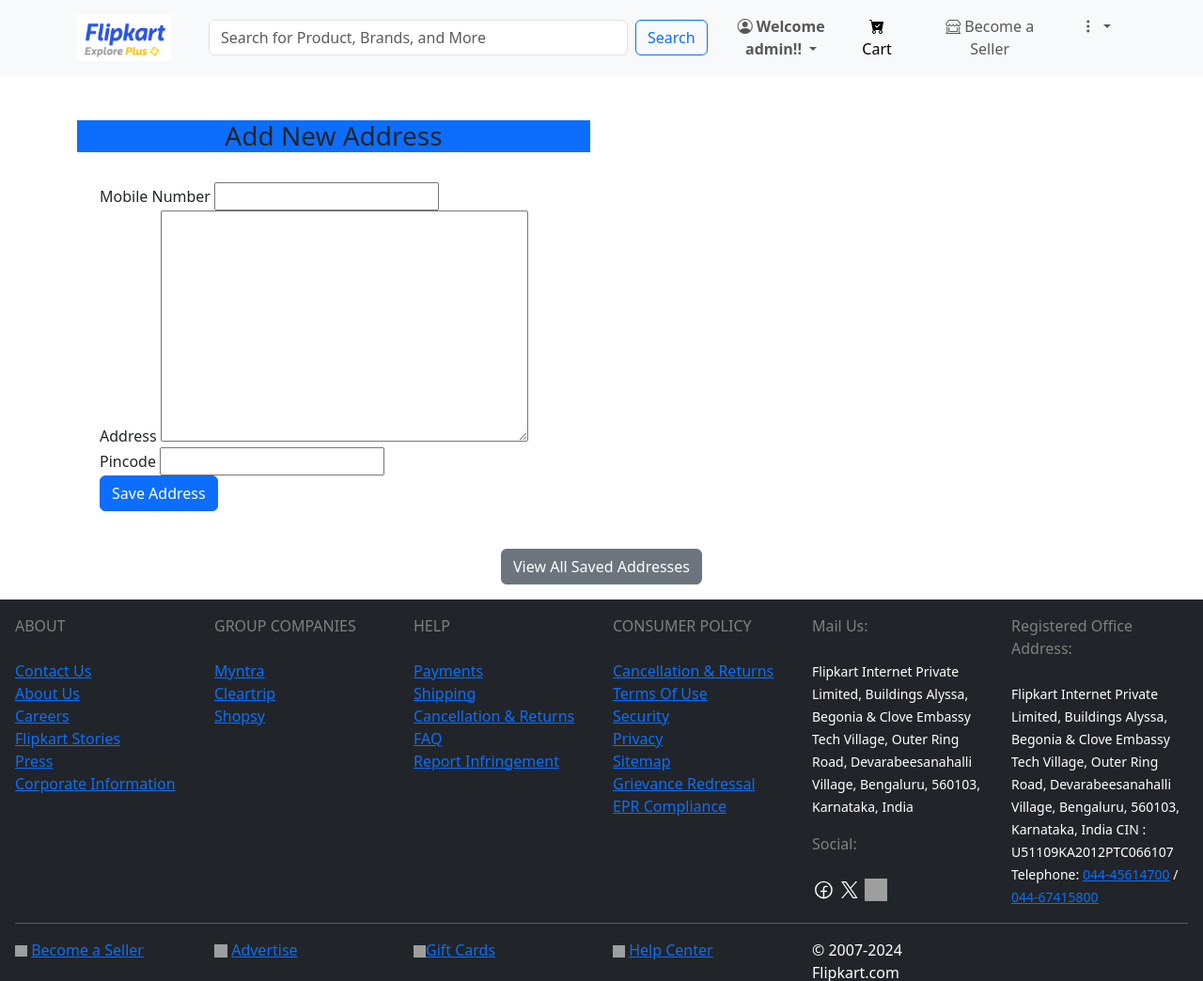
After one commit to Chirag160504/Flipkart-project, a Django app: page /addaddress/ in a window 1280 px wide. The commit adds this page. Shown: the top 1044 px of the page at 94% size. Run offline with Django 5.2, Linux system fonts and the light colour scheme; a user stored in the database is signed in; grey boxes are pictures that could not be loaded.

Commit message:
Fourth Commit

```diff
--- /dev/null
+++ b/flipkartproject/app/forms.py
@@ -0,0 +1,7 @@
+from django import forms
+from .models import Address
+
+class AddressForm(forms.ModelForm):
+    class Meta:
+        model = Address
+        fields = ["mobile", "address", "pincode"]
--- a/flipkartproject/app/models.py
+++ b/flipkartproject/app/models.py
@@ -30,3 +30,18 @@ class Orders(models.Model):
     userid = models.ForeignKey(User, on_delete=models.SET_NULL, null=True)
     productid = models.ForeignKey(Product, on_delete=models.CASCADE, null=True)
     qty = models.PositiveIntegerField(default=0)
+
+
+class Address(models.Model):
+    userid = models.ForeignKey(User, on_delete = models.SET_NULL, null=True)
+    mobile = models.PositiveIntegerField()
+    address = models.TextField()
+    pincode = models.PositiveIntegerField()
+
+
+class Payment(models.Model):
+    receiptid = models.PositiveIntegerField(primary_key=True)
+    orderid = models.ForeignKey(Orders, on_delete = models.SET_NULL, null=True)
+    userid = models.ForeignKey(User, on_delete = models.SET_NULL, null=True)
+    productid = models.ForeignKey(Product, on_delete = models.SET_NULL, null=True)
+    totalprice = models.FloatField()
--- /dev/null
+++ b/flipkartproject/app/templates/addaddress.html
@@ -0,0 +1,38 @@
+{% extends 'base.html' %}
+{% block title %}Flipkart|Add Address{% endblock %}
+{% block body %}
+
+<div class="container mt-5">
+    <div class="row">
+        <div class="col-md-6">
+            <div class="card-header bg-primary text-center">
+                <h3>Add New Address</h3>
+            </div>
+            <div class="card-body p-4">
+                <form method="post">
+                    {% csrf_token %}
+                    <div class="form-group">
+                        <label>Mobile Number</label>
+                        {{form.mobile}}
+                    </div>
+
+                    <div class="form-group">
+                        <label>Address</label>
+                        {{form.address}}
+                    </div>
+
+                    <div class="form-group">
+                        <label>Pincode</label>
+                        {{form.pincode}}
+                    </div>
+                    <input type="submit" class="btn btn-primary" value="Save Address">
+                </form>
+            </div>
+        </div>
+        <div class="text-center mt-3">
+            <a href="/showaddress" class="btn btn-secondary">View All Saved Addresses</a>
+        </div>
+    </div>
+</div>
+
+{% endblock %}
--- a/flipkartproject/app/templates/base.html
+++ b/flipkartproject/app/templates/base.html
@@ -77,7 +77,7 @@
             </li>
 
             <li class="nav-item mx-2">
-              <a class="nav-link active" aria-current="page" href="#">
+              <a class="nav-link active" aria-current="page" href="/showcarts">
                 <i class="bi bi-cart-check-fill"></i>
                 Cart</a>
             </li>
--- a/flipkartproject/app/templates/index.html
+++ b/flipkartproject/app/templates/index.html
@@ -67,7 +67,7 @@
               <div class="card-body">
                 <h5 class="card-title">{{x.productname}}</h5>
                 <p class="card-text">{{x.description}}</p>
-                <a href="#" class="btn btn-primary">Add to Cart</a>
+                <a href="/addtocart/{{x.productid}}" class="btn btn-primary">Add to Cart</a>
                 <a href="#" class="btn btn-success">Buy Now</a>
               </div>
             </div>
--- a/flipkartproject/app/urls.py
+++ b/flipkartproject/app/urls.py
@@ -15,5 +15,11 @@ urlpatterns = [
     path("reset_password/<uname>/", views.reset_password, name="reset_password"),
     path('about/', views.about, name = 'about'),
     path('contact/', views.contact, name = 'contact'),
+    path('showcarts/', views.showcarts, name = 'showcarts'),
+    path('addtocart/<productid>/', views.addtocart, name = 'addtocart'),
+    path('removecart/<productid>/', views.removecart, name = 'removecart'),
+    path('updateqty/<int:qv>/<productid>/', views.updateqty, name = 'updateqty'),
+    path('addaddress/', views.addaddress, name = 'addaddress'),
+    path('showaddress/', views.showaddress, name = 'showaddress'),
 
 ]
--- a/flipkartproject/app/views.py
+++ b/flipkartproject/app/views.py
@@ -1,10 +1,10 @@
-from django.shortcuts import render, redirect
+from django.shortcuts import render, redirect, get_object_or_404
 from django.contrib.auth import authenticate, login, logout
 
 # Create your views here.
 from django.core.exceptions import ValidationError
 from django.contrib.auth.models import User
-from .models import Product,Cart,Orders
+from .models import Product,Cart,Orders, Address, Payment
 
 def index(req):
     allproducts = Product.objects.all()
@@ -176,3 +176,87 @@ def about(req):
 
 def contact(req):
     return render(req, 'contact.html')
+
+
+def showcarts(req):
+    username = req.user
+    allcarts=Cart.objects.filter(userid=username.id)
+    print(allcarts)
+    if username.is_authenticated:
+        context = {'allcarts':allcarts, 'username':username}
+    else:
+        context = {'allcarts':allcarts}
+    return render(req, 'showcarts.html', context)
+
+def addtocart(req, productid):
+    if req.user.is_authenticated:
+        userid = req.user
+    else:
+        userid = None
+
+    allproducts = get_object_or_404(Product, productid=productid)
+    cartitem, created = Cart.objects.get_or_create(userid=userid, productid=allproducts)
+    print(created)
+    if not created:
+        cartitem.qty+=1
+    else:
+        cartitem.qty=1
+    cartitem.save()
+    return redirect("/showcarts")
+
+def removecart(req, productid):
+    if req.user.is_authenticated:
+        userid = req.user
+    else:
+        userid = None
+    cartitems=Cart.objects.get(productid = productid, userid = userid)
+    cartitems.delete()
+    return redirect("/showcarts")
+
+def updateqty(req, qv, productid):
+    allcarts = Cart.objects.filter(productid = productid)
+    if qv == 1:
+        total = allcarts[0].qty+1
+        allcarts.update(qty = total)
+    else:
+        if allcarts[0].qty>1:
+            total = allcarts[0].qty-1
+            allcarts.update(qty = total)
+        else:
+            allcarts = Cart.objects.filter(productid = productid)
+            allcarts.delete()
+    return redirect("/showcarts")
+
+
+
+from .forms import AddressForm
+
+def addaddress(req):
+    if req.user.is_authenticated:
+        if req.method == "POST":
+            form = AddressForm(req.POST)
+
+            if form.is_valid():
+                address = form.save(commit = False)
+                address.userid = req.user
+                address.save()
+                return redirect('/showaddress')
+        else:
+            form = AddressForm()
+
+        context = {'form':form}
+        return render(req, 'addaddress.html', context)
+    else:
+        return redirect('/signin')
+
+
+def showaddress(req):
+    if req.user.is_authenticated:
+        address = Address.objects.filter(userid = req.user)
+        if req.method == "POST":
+            return rediect('/showcarts')
+
+        context = {'address': address}
+        return render(req, 'showaddress.html', context)
+    else:
+        return rediect('/signin')
--- a/flipkartproject/flipkartproject/settings.py
+++ b/flipkartproject/flipkartproject/settings.py
@@ -150,5 +150,5 @@ LOGIN_REDIRECT_URL = "/"
 LOGOUT_URL = "logout"
 LOGOUT_REDIRECT_URL = "/"
 
-SOCIAL_AUTH_GOOGLE_OAUTH2_KEY = "571957214543-34sf0agp3rs45bibgjh52h5rv2hhk6k0.apps.googleusercontent.com"
-SOCIAL_AUTH_GOOGLE_OAUTH2_SECRET = "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"
+SOCIAL_AUTH_GOOGLE_OAUTH2_KEY = ""
+SOCIAL_AUTH_GOOGLE_OAUTH2_SECRET = ""
```
Also changed, not shown: flipkartproject/app/admin.py (+19 -1 lines), flipkartproject/app/templates/showaddress.html (added, +30 -0 lines), flipkartproject/app/templates/showcarts.html (added, +71 -0 lines), flipkartproject/app/migrations/0002_address_payment.py (added), flipkartproject/db.sqlite3.
